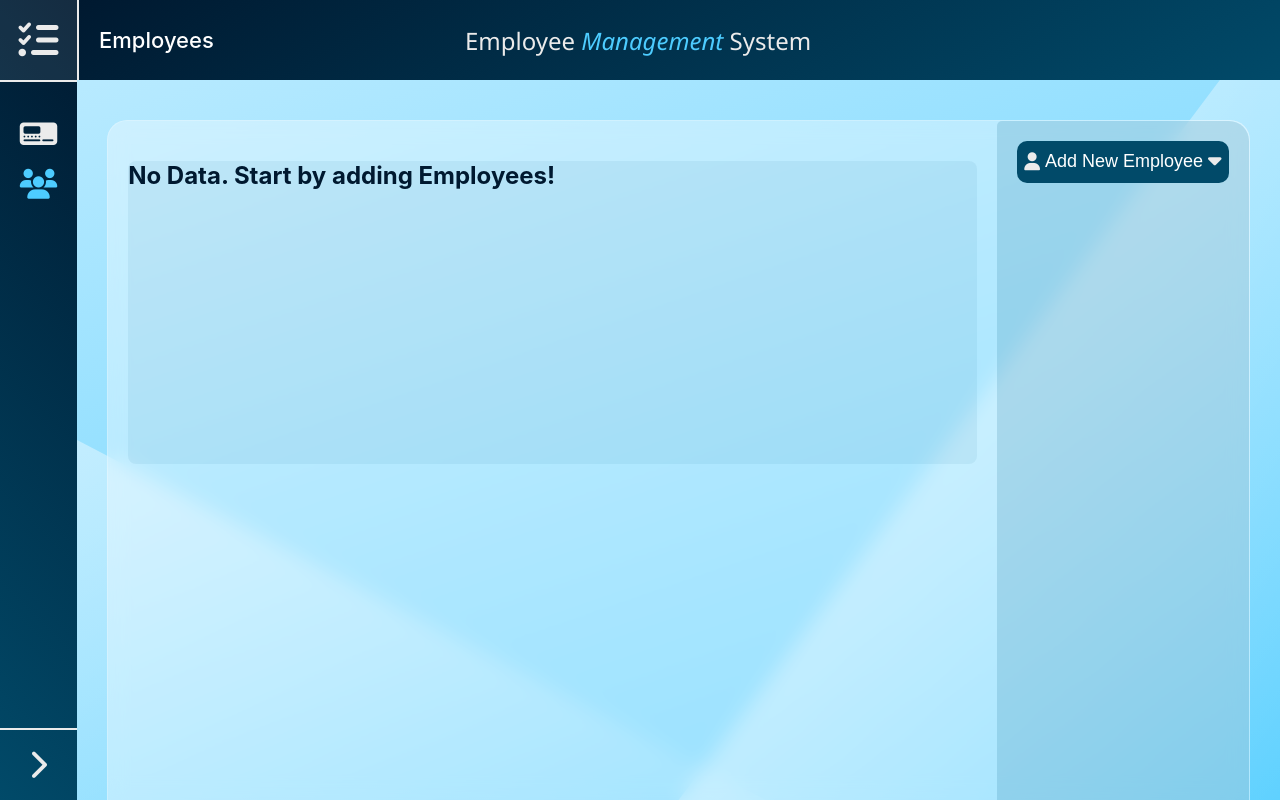
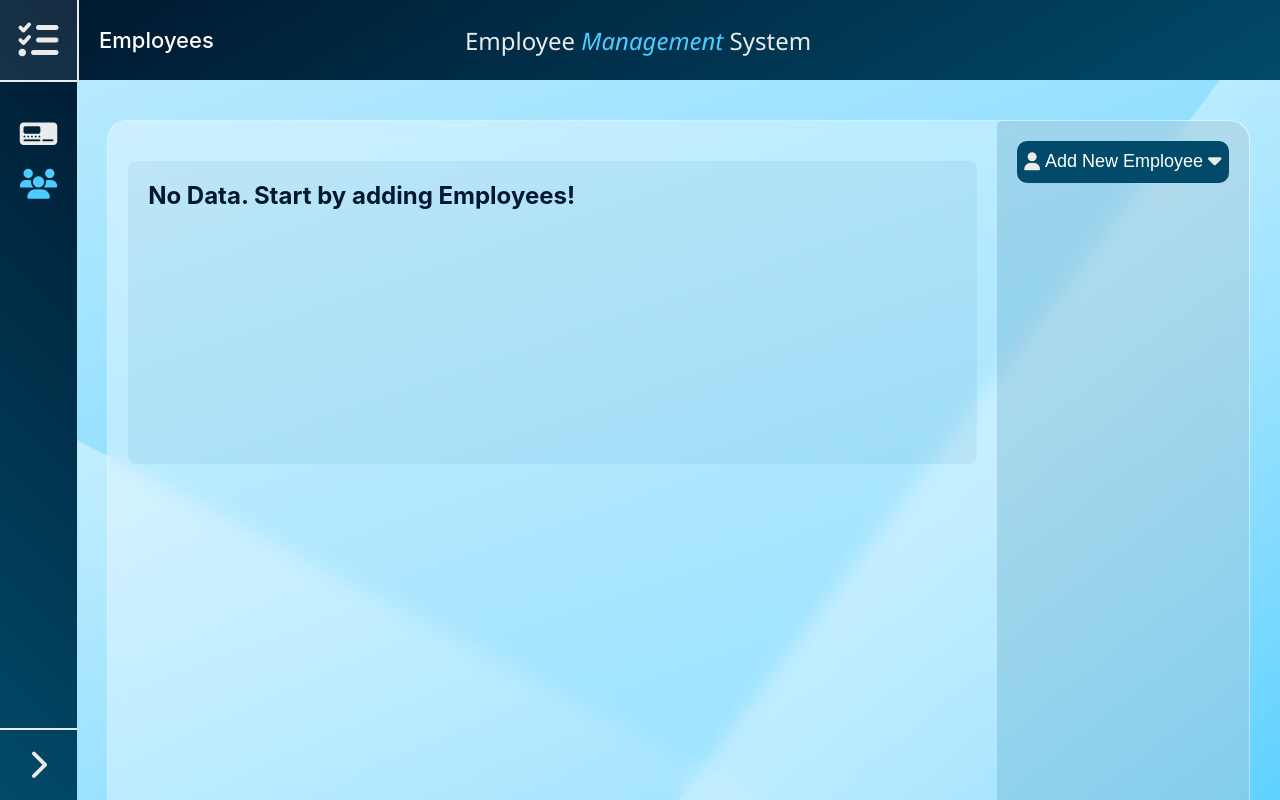
Before and after one commit to Reckadon/EmployeeManagementSite, a React (Create React App) app: page /employees in a window 1280 px wide. Built offline with nearby package versions, Linux system fonts and the light colour scheme.

Commit message:
padding to 'No data' text

```diff
--- a/src/components/styles/employeeList.css
+++ b/src/components/styles/employeeList.css
@@ -22,6 +22,9 @@
 #employeesList h2 {
   color: var(--accent-color);
 }
+#employeesList h2 {
+  padding: 20px;
+}
 #employeesList td,
 #employeesList th {
   padding: 10px;
```
